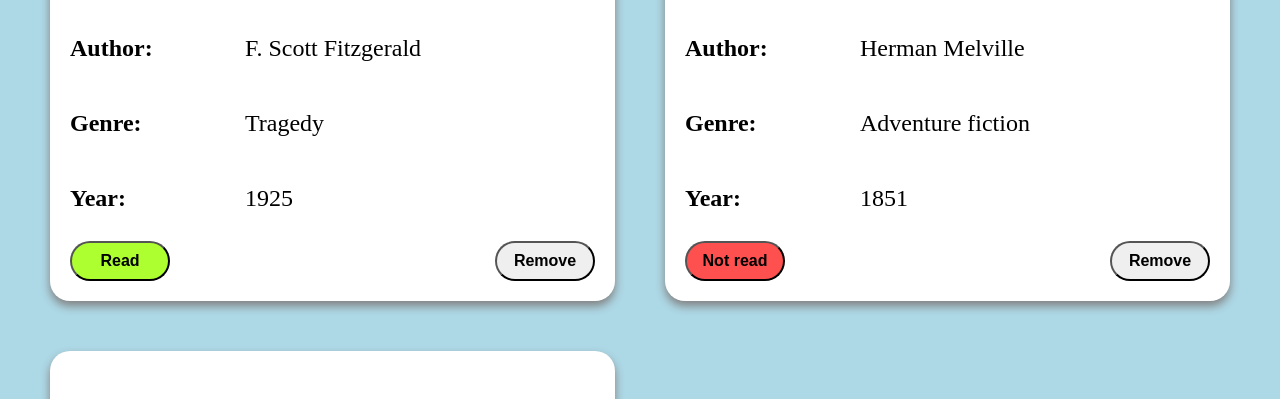
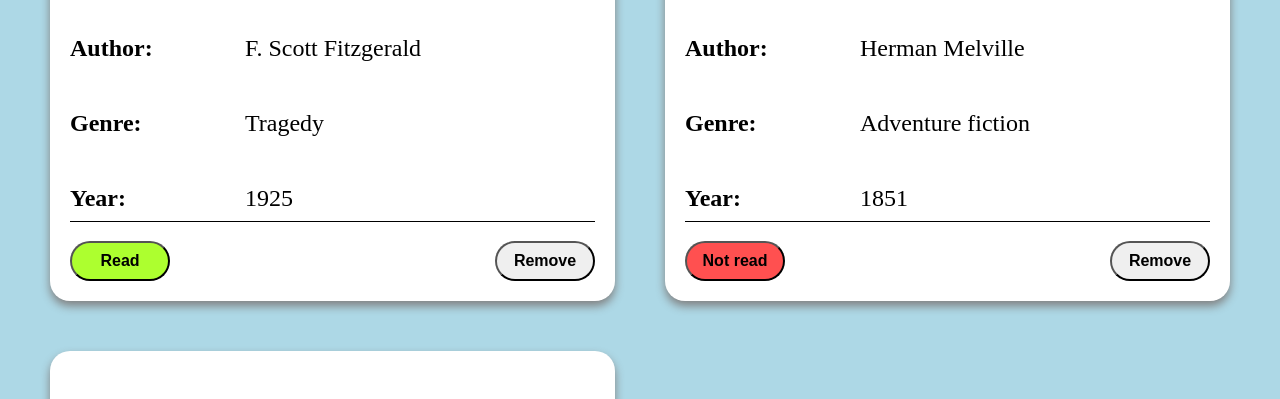
Before and after one commit to ValerioL94/library, a plain HTML site: page index.html in a window 1280 px wide. Shown: the part 319-718 px from the top of the page. Drawn offline with Linux system fonts and the light colour scheme.

Commit message:
Add separation between card main and card footer

```diff
--- a/script.js
+++ b/script.js
@@ -31,7 +31,6 @@ let tempBook;
 function addToLibrary() {
     myLibrary.push(tempBook);
 }
-
 
 function assignId() {
     myLibrary.forEach((book, i) => {
--- a/styles.css
+++ b/styles.css
@@ -72,6 +72,8 @@ p {
     grid-auto-flow: column;
     align-items: end;
     justify-content: space-between;
+    border-top: 1px solid;
+    margin-top: 10px;
 }
 
 .card>.footer>button {
@@ -108,7 +110,6 @@ p {
     display: grid;
     align-items: center;
     justify-items: end;
-
 }
 
 #open-modal {
```
Also changed, not shown: index.html (+0 -1 lines).
